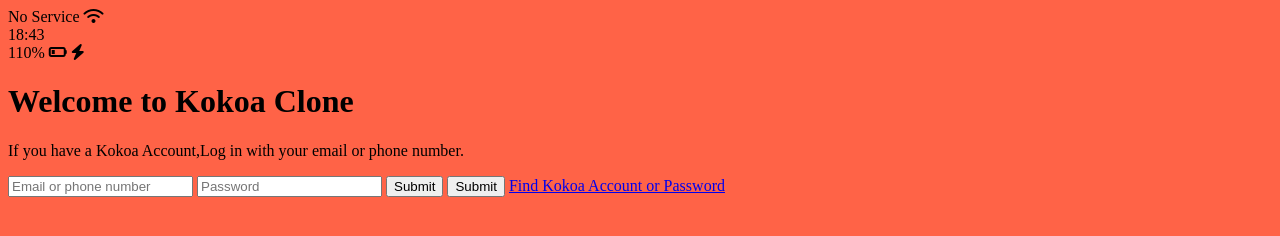
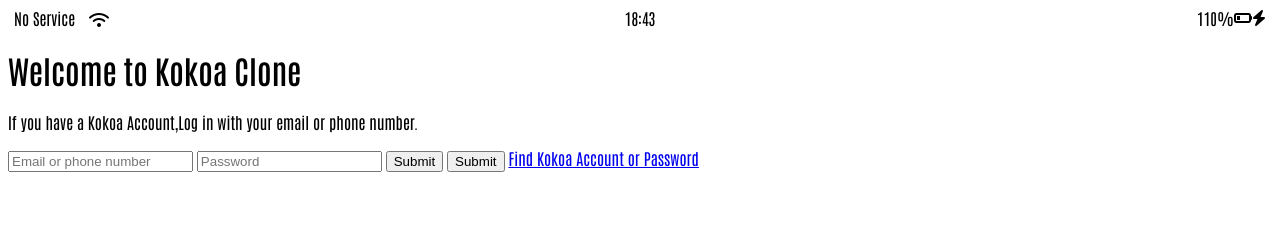
Before and after one commit to namubuntu/kokoa-clone-2021-namu, a plain HTML site: page index.html in a window 1280 px wide. Drawn offline with Linux system fonts and the light colour scheme.

Commit message:
index-p2-2

```diff
--- a/CSS/styles.css
+++ b/CSS/styles.css
@@ -1,3 +1,33 @@
+@import url('https://fonts.googleapis.com/css2?family=Antonio:wght@400;600&display=swap');
+
 body{
-    background-color: tomato;
+    font-family: 'Antonio', sans-serif;
 }
+
+.status-bar{
+    display:flex;
+    justify-content: center;
+}
+
+.status-bar__column{
+    width: 33%;
+}
+
+.status-bar__column:first-child span{
+    margin-right:10px;
+}
+
+.status-bar__column:nth-child(2){
+    display: flex;
+    justify-content: center;
+}
+
+.status-bar__column:last-child{
+    display: flex;
+    justify-content: flex-end;
+    align-items: center;
+}
+
+.status-bar__column ,fa-battery-quarter{
+    margin: 0px 6px;
+}
--- a/index.html
+++ b/index.html
@@ -8,7 +8,7 @@
     <link rel="stylesheet" href="css/styles.css">
 </head>
 <body>
-    <div id="status-bar">
+    <div class="status-bar">
         <div class="status-bar__column">
             <span>No Service</span>
             <i class="fas fa-wifi"></i>
@@ -17,7 +17,6 @@
         </div>
         <div class="status-bar__column">
             <span>18:43</span>
-        </div>
         </div>
         <div class="status-bar__column">
             <span>110%</span>
```
